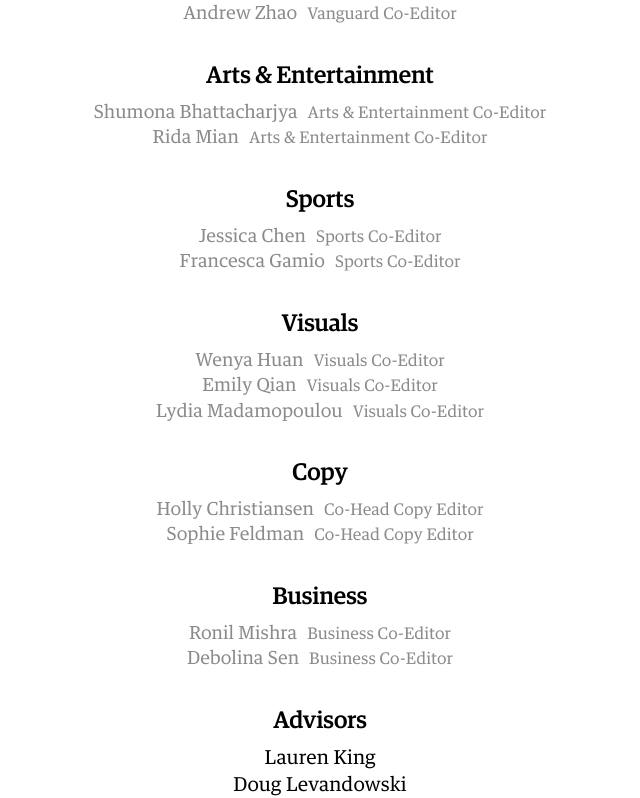
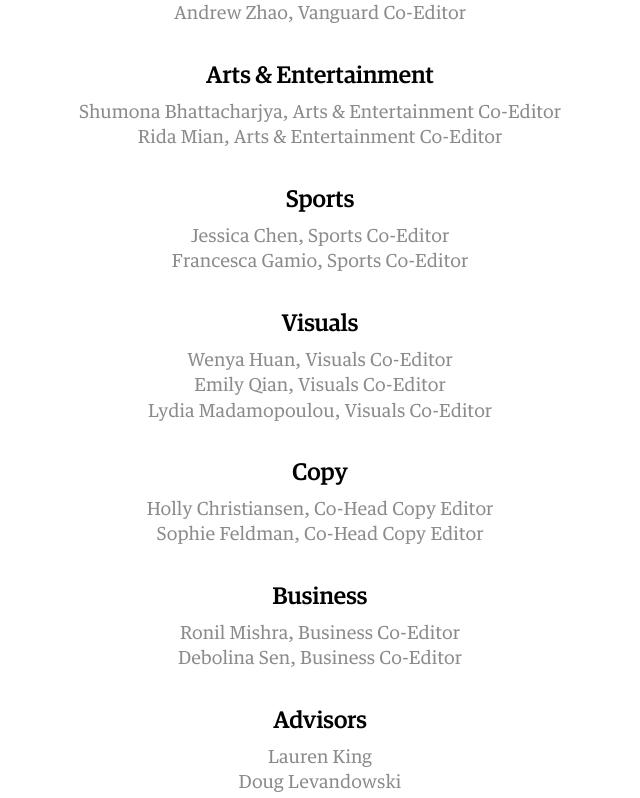
Before and after one commit to luke-rt/thetowerphs.com, a Next.js app: page /about/2022 in a window 1280 px wide. Shown: the part 883-1681 px from the top of the page, without its empty margins (320-960 px from the left). Built offline with nearby package versions, Linux system fonts and the light colour scheme; a web font is replaced by a local one.

Commit message:
fix Marina's last name

```diff
--- a/components/preview.client.tsx
+++ b/components/preview.client.tsx
@@ -161,7 +161,7 @@ export default function ArticlePreview({ article, category, style = "row", size
 						{article.authors?.map((author, index) => (
 							<>
 								<CreditLink key={index} author={author} />
-								<span style={{ marginLeft: "5px", marginRight: "5px" }}>{index < article.authors.length - 1 ? " | " : ""}</span>
+								{index < article.authors.length - 1 ? <span style={{ marginLeft: "5px", marginRight: "5px" }}> • </span> : ""}
 							</>
 						))}
 					</section>
--- a/content/2023.json
+++ b/content/2023.json
@@ -86,7 +86,7 @@
 			"name": "Arts & Entertainment",
 			"members": [
 				{
-					"name": "Marina Peres",
+					"name": "Marina Yazbek Dias Peres",
 					"position": "Arts & Entertainment Co-Editor"
 				},
 				{
--- a/pages/about/[year].tsx
+++ b/pages/about/[year].tsx
@@ -87,15 +87,16 @@ export default function Year({ year, sections }: Props) {
 					{section.members.map((member, index) => (
 						<>
 							<CreditLink key={index} author={member.name} />
-							<span style={{ marginLeft: "10px" }}>{member.position}</span>
+							<span style={{ fontSize: "18px" }}>, {member.position}</span>
 							<br />
 						</>
 					))}
 				</>
 			))}
 			<h2>Advisors</h2>
-			<p>Lauren King</p>
-			<p>Doug Levandowski</p>
+			<span style={{ fontSize: "18px" }}>Lauren King</span>
+			<br></br>
+			<span style={{ fontSize: "18px" }}>Doug Levandowski</span>
 		</div>
 	);
 }
```
